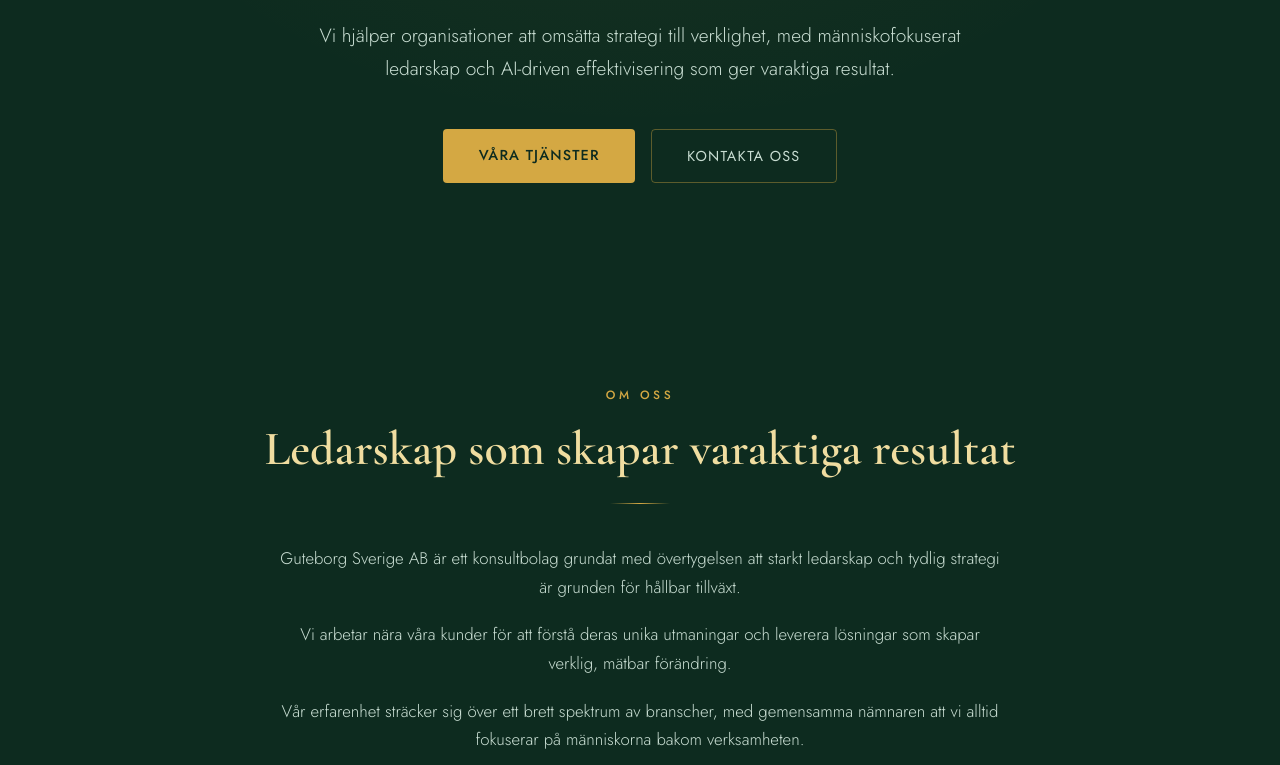
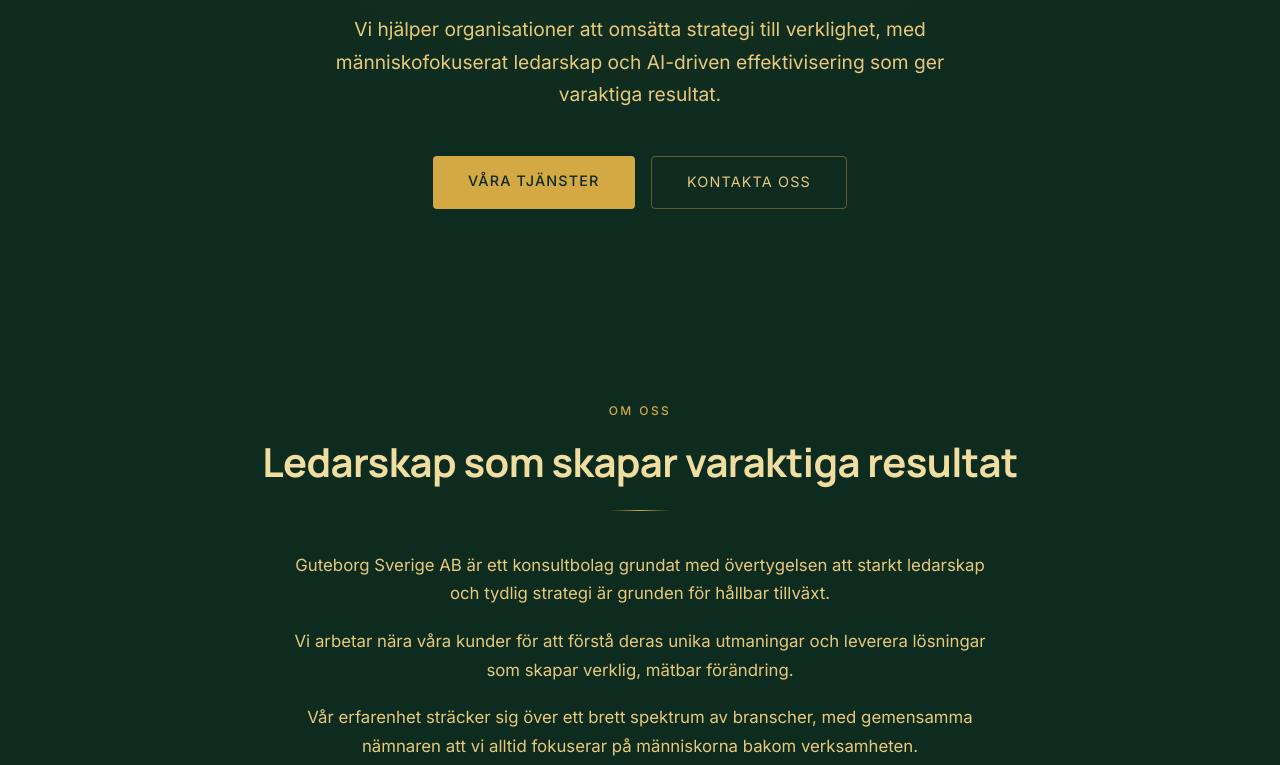
Before and after one commit to Gutejonas/claude-guteborg, a plain HTML site: page index.html in a window 1280 px wide. Shown: the part 527-1292 px from the top of the page. Drawn offline with nearby package versions, Linux system fonts and the light colour scheme.

Commit message:
Update font styles and colors in index.html

```diff
--- a/index.html
+++ b/index.html
@@ -128,7 +128,7 @@
 
   <link rel="preconnect" href="https://fonts.googleapis.com" />
   <link rel="preconnect" href="https://fonts.gstatic.com" crossorigin />
-  <link href="https://fonts.googleapis.com/css2?family=Cormorant+Garamond:wght@400;500;600;700&family=Jost:wght@300;400;500&display=swap" rel="stylesheet" />
+  <link href="https://fonts.googleapis.com/css2?family=Inter:wght@400;500;600&family=Manrope:wght@500;600;700;800&display=swap" rel="stylesheet" />
   <style>
     :root {
       --green-deep:   #0d2b1f;
@@ -137,8 +137,8 @@
       --gold:         #d4a843;
       --gold-light:   #e8c97a;
       --gold-pale:    #f0dda0;
-      --text-body:    #c8ddd2;
-      --text-muted:   #9bbaa7;
+      --text-body:    #e8c97a;
+      --text-muted:   #cdb472;
     }
 
     *, *::before, *::after { box-sizing: border-box; margin: 0; padding: 0; }
@@ -635,7 +635,7 @@
       transition: border-color 0.25s;
     }
     .contact-field input::placeholder,
-    .contact-field textarea::placeholder { color: #9bbaa7; opacity: 1; }
+    .contact-field textarea::placeholder { color: #cdb472; opacity: 1; }
     .contact-field input:focus,
     .contact-field textarea:focus { border-color: var(--gold); }
     .contact-field textarea { resize: vertical; min-height: 120px; }
@@ -725,6 +725,26 @@
     @media (max-width: 540px) {
       .nav-links li:not(.lang-switch) { display: none; }
     }
+    /* ── TYPSNITT: Manrope (rubriker) + Inter (brödtext) ── */
+    body, .lang-btn, .btn-primary, .btn-secondary, .section-label,
+    .contact-field input, .contact-field textarea {
+      font-family: 'Inter', system-ui, sans-serif;
+    }
+    body { font-weight: 400; }
+    .hero-sub { font-weight: 400; }
+    .hero-loc, .section-label { letter-spacing: 0.2em; }
+
+    .nav-logo, h1, h2, .impact-card h3, .service-card h3, .faq-item summary {
+      font-family: 'Manrope', system-ui, sans-serif;
+    }
+    .nav-logo { font-size: 1.3rem; font-weight: 800; letter-spacing: 0.02em; }
+    h1 { font-size: clamp(2.2rem, 5vw, 3.8rem); font-weight: 800; letter-spacing: -0.02em; line-height: 1.1; }
+    h2 { font-size: clamp(1.7rem, 3.4vw, 2.5rem); font-weight: 700; letter-spacing: -0.015em; line-height: 1.2; }
+    .impact-card h3 { font-size: 1.25rem; font-weight: 600; line-height: 1.4; }
+    .service-card h3 { font-size: 1.2rem; font-weight: 700; }
+    .service-card:not(.featured) h3 { font-size: 1.35rem; }
+    .service-card.featured h3 { font-size: 1.45rem; }
+    .faq-item summary { font-size: 1.05rem; font-weight: 600; line-height: 1.4; }
   </style>
 </head>
 <body>
```
